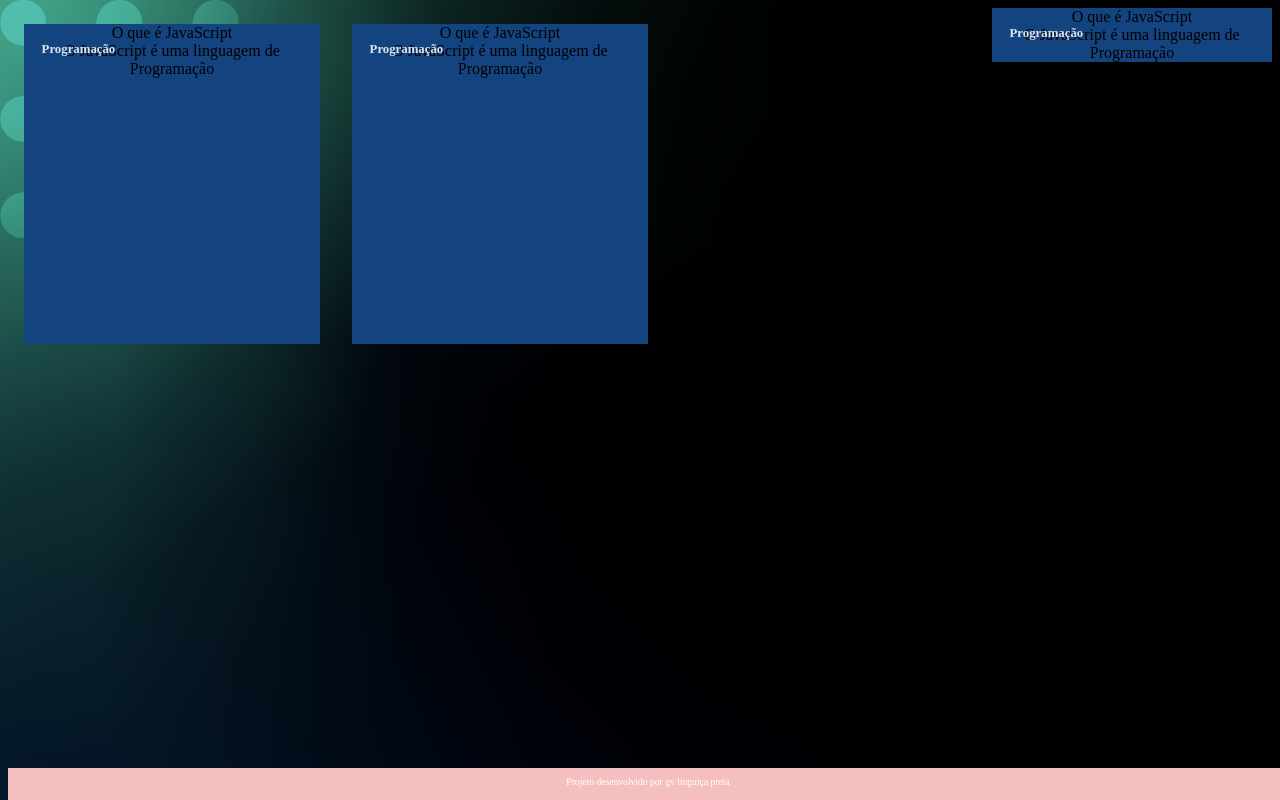
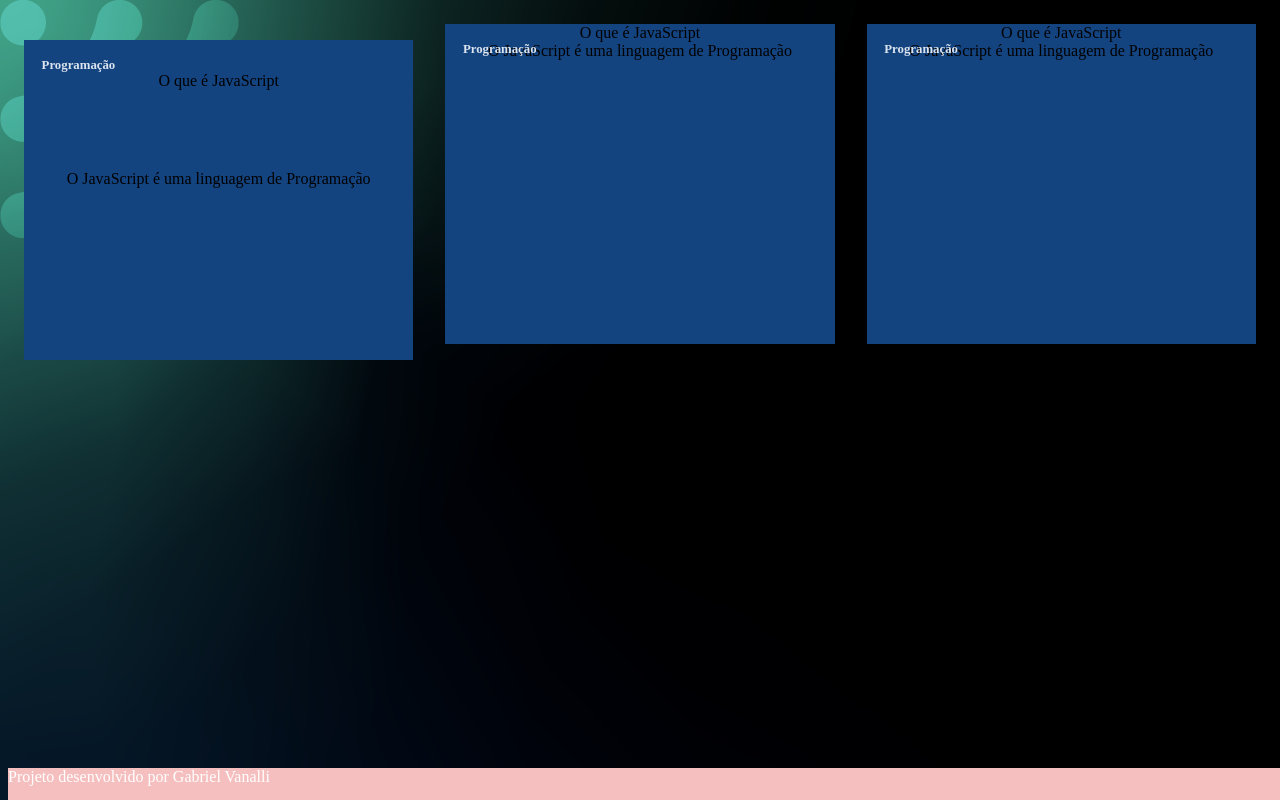
Before and after one commit to gabrielestudojava/flash-card-2B, a plain HTML site: page index.html in a window 1280 px wide. Drawn offline with Linux system fonts and the light colour scheme.

Commit message:
Update index.html

```diff
--- a/index.html
+++ b/index.html
@@ -10,6 +10,17 @@
   <main>
     <section id="container">
         <article class="cartao">
+        <div class="cartao__conteudo">
+            <h3>Programação</h3>
+            <div class="cartao__conteudo__pergunta">
+                <p>O que é JavaScript</p>
+            </div>
+            <div class="cartao__conteudo__resposta">
+                <p>O JavaScript é uma linguagem de Programação</p>
+            </div>
+        </div>
+    </article>
+    <article class="cartao">
         <div class="cartao__conteudo">
             <h3>Programação</h3>
             <div class="cartao__conteudo__pergunta">
@@ -31,21 +42,10 @@
             </div>
         </div>
     </article>
-    <article class="cartao"></article>
-        <div class="cartao__conteudo">
-            <h3>Programação</h3>
-            <div class="cartao__conteudo__pergunta">
-                O que é JavaScript
-            </div>
-            <div class="cartao__conteudo__resposta">
-                O JavaScript é uma linguagem de Programação
-            </div>
-        </div>
-    </article>
     </section>
     </main>
-    <footer>
-        <p>Projeto desenvolvido por gv linguiça preta</p>
+    <footer
+        <p>Projeto desenvolvido por Gabriel Vanalli</p>
     </footer>
 </body>
 </html>
```
